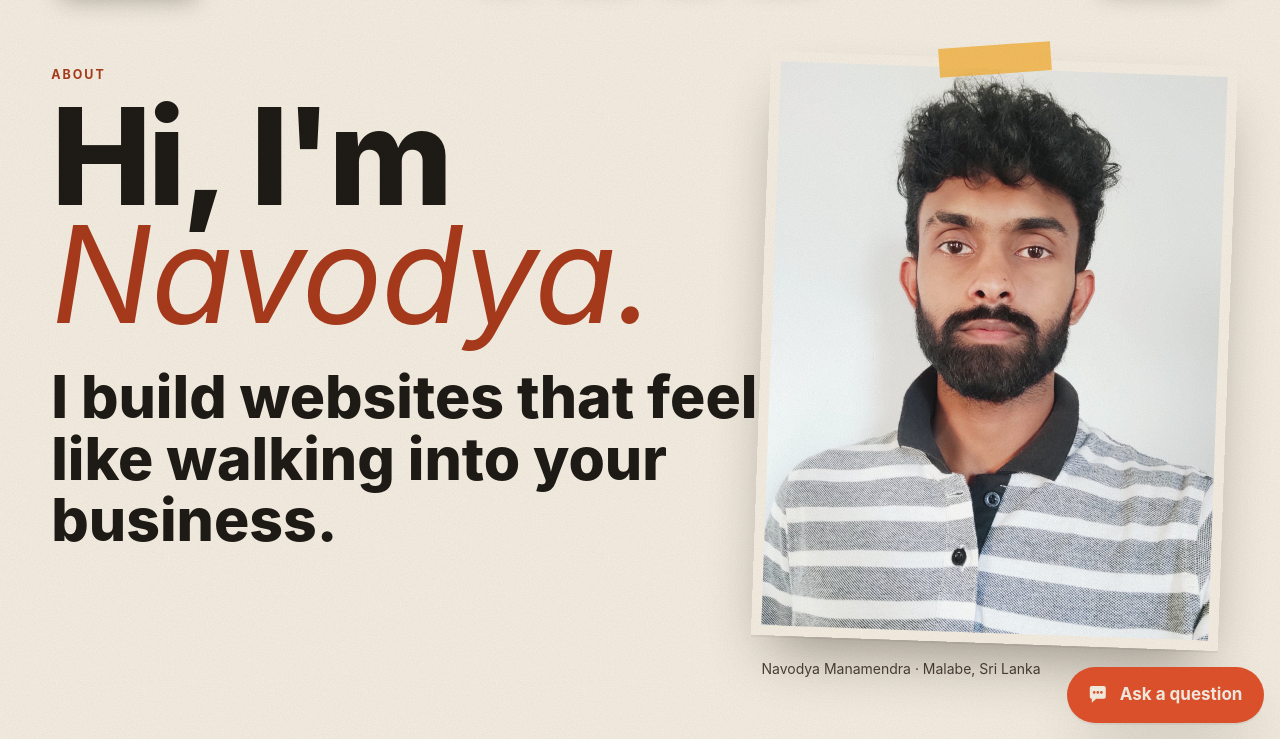
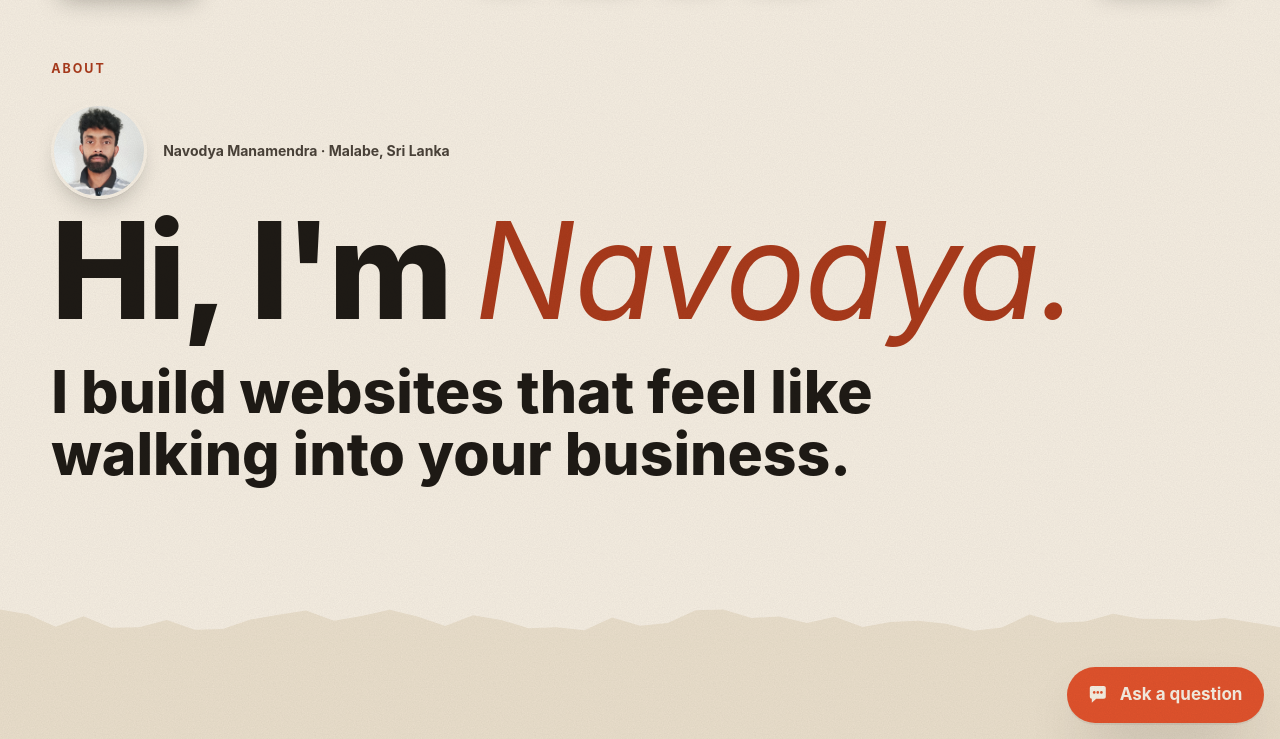
Before and after one commit to manamendraJN/business_site, an Astro site: page /about in a window 1280 px wide. Shown: the part 61-800 px from the top of the page. Built offline with nearby package versions, Linux system fonts and the light colour scheme; Astro itself is replaced by a stand-in of ours.

Commit message:
Show a small byline photo on the About page
Replace the large portrait print with a small round photo next to the name and city, above the greeting.

```diff
--- a/src/pages/about.astro
+++ b/src/pages/about.astro
@@ -10,20 +10,15 @@ const noteTones = ["bg-marigold", "bg-mint", "bg-blush", "bg-paper"];
 const tilts = ["-rotate-3", "rotate-2", "rotate-[-1deg]", "rotate-3"];
 ---
 <BaseLayout title={meta.about.title} description={meta.about.description}>
-  <!-- Hero: the portrait print, overlapped by the greeting -->
+  <!-- Hero: the greeting, with a small byline photo -->
   <section class="relative overflow-hidden px-gutter pt-[calc(var(--spacing-header)+3rem)] pb-section">
-    <div class="grid items-end gap-10 md:grid-cols-12">
-      <figure class="portrait relative md:col-span-5 md:col-start-8 md:row-start-1">
-        <span class="tape" aria-hidden="true"></span>
-        <Image src={a.portrait} alt={a.portraitAlt} width={800} height={1000} fit="cover" position="top" class="aspect-[4/5] h-auto w-full rotate-2 object-cover object-top border-[10px] border-paper shadow-lift" loading="eager" />
-        <figcaption class="mt-4 text-sm text-ink-soft">{a.portraitLabel}</figcaption>
-      </figure>
-      <div class="relative z-10 md:col-span-8 md:col-start-1 md:row-start-1 md:pb-24">
-        <p class="eyebrow text-clay-deep">{a.eyebrow}</p>
-        <PopText as="h1" pop="load" text={a.headline} class="mt-3 text-mega" emClass="text-clay-deep" />
-        <p class="mt-8 max-w-[24ch] text-big font-extrabold leading-[1.05]">{a.lead}</p>
-      </div>
-    </div>
+    <p class="eyebrow text-clay-deep">{a.eyebrow}</p>
+    <figure class="mt-6 flex items-center gap-4">
+      <Image src={a.portrait} alt={a.portraitAlt} width={200} height={200} fit="cover" position="top" class="byline-photo" loading="eager" />
+      <figcaption class="text-sm font-bold text-ink-soft">{a.portraitLabel}</figcaption>
+    </figure>
+    <PopText as="h1" pop="load" text={a.headline} class="mt-3 text-mega" emClass="text-clay-deep" />
+    <p class="mt-8 max-w-[24ch] text-big font-extrabold leading-[1.05]">{a.lead}</p>
   </section>
 
   <!-- Story -->
@@ -62,15 +57,15 @@ const tilts = ["-rotate-3", "rotate-2", "rotate-[-1deg]", "rotate-3"];
 </BaseLayout>
 
 <style>
-  .tape {
-    position: absolute;
-    top: -0.9rem;
-    left: 50%;
-    z-index: 2;
-    width: 7rem;
-    height: 1.8rem;
-    background: rgb(244 178 60 / 0.8);
-    transform: translateX(-50%) rotate(-4deg);
+  .byline-photo {
+    width: 6rem;
+    height: 6rem;
+    flex-shrink: 0;
+    border-radius: 50%;
+    object-fit: cover;
+    object-position: top;
+    border: 3px solid var(--color-paper);
+    box-shadow: var(--shadow-paper);
   }
   .pin {
     position: absolute;
@@ -82,7 +77,4 @@ const tilts = ["-rotate-3", "rotate-2", "rotate-[-1deg]", "rotate-3"];
     background: var(--color-clay);
     box-shadow: 0 2px 3px rgb(30 26 21 / 0.35);
   }
-  @media (min-width: 768px) {
-    .portrait { margin-bottom: -2rem; }
-  }
 </style>
```
